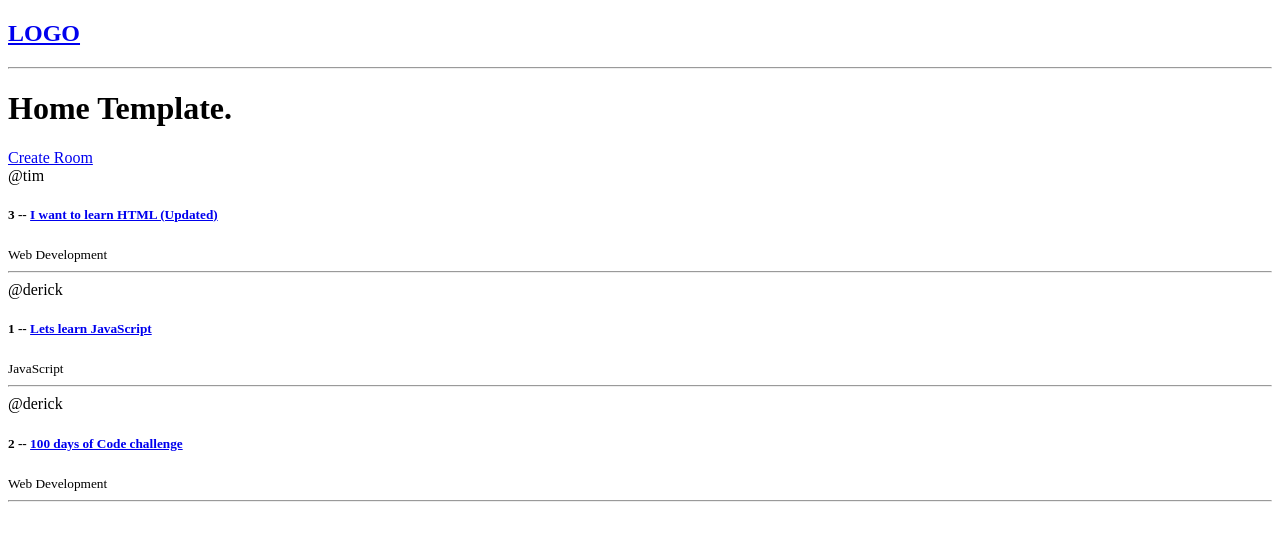
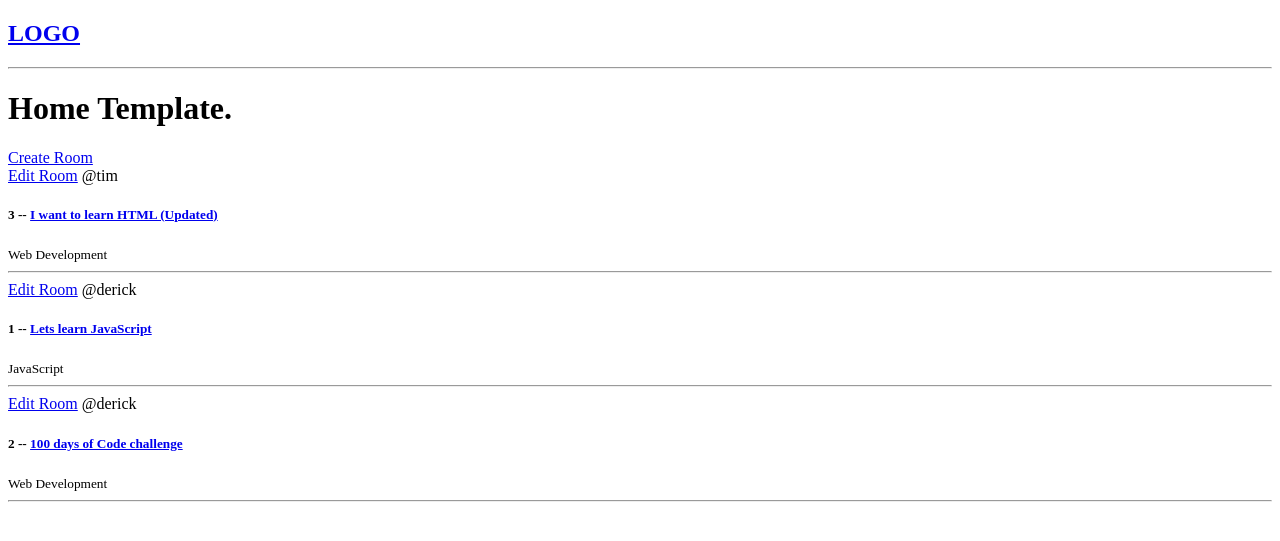
Before and after one commit to DerickMghanga/DJANGO-Developers-Online-Forum-App, a Django app: page / in a window 1280 px wide. Shown: the top 541 px of the page. Run offline with Django 5.2, Linux system fonts and the light colour scheme; data comes from the database, SQL or seed files in the repository; both versions use the stored data as it was after the commit.

Commit message:
CRUD update done

```diff
--- a/studyMate/base/templates/base/home.html
+++ b/studyMate/base/templates/base/home.html
@@ -11,6 +11,7 @@
     <div>
         {% for room in rooms %}
             <div>
+                <a href="{% url 'update-room' room.id %}">Edit Room</a>
                 <span>@{{room.host.username}}</span>
                 <h5>{{room.id}} -- <a href="{% url 'room' room.id %}"> {{room.name}}</a></h5>
                 <small>{{room.topic.name}}</small>
--- a/studyMate/base/urls.py
+++ b/studyMate/base/urls.py
@@ -6,4 +6,5 @@ urlpatterns = [
     path('', views.home, name='home'),
     path('room/<str:pk>/', views.room, name='room'),
     path('create-room/', views.createRoom, name='create-room'),
+    path('update-room/<str:pk>/', views.updateRoom, name='update-room'),
 ]
--- a/studyMate/base/views.py
+++ b/studyMate/base/views.py
@@ -31,6 +31,21 @@ def createRoom(request):
         if form.is_valid():
             form.save()   #saves the data in the db
             return redirect('home')
+    context = {'form': form}
+    return render(request, 'base/room_form.html', context)
+
+
+
+def updateRoom(request, pk):
+    room = Room.objects.get(id=pk)
+    form = RoomForm(instance=room) #pre-fills the initial data before editing
+
+    #update the form
+    if request.method == 'POST':
+        form = RoomForm(request.POST, instance=room)
+        if form.is_valid():
+            form.save()
+            return redirect('home')
 
     context = {'form': form}
     return render(request, 'base/room_form.html', context)
```
Also changed, not shown: studyMate/db.sqlite3.
